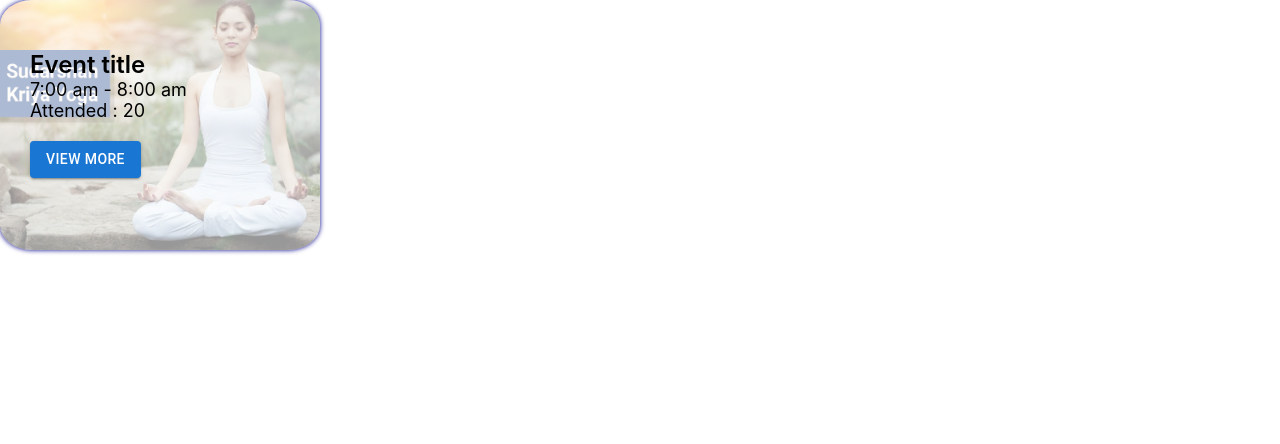
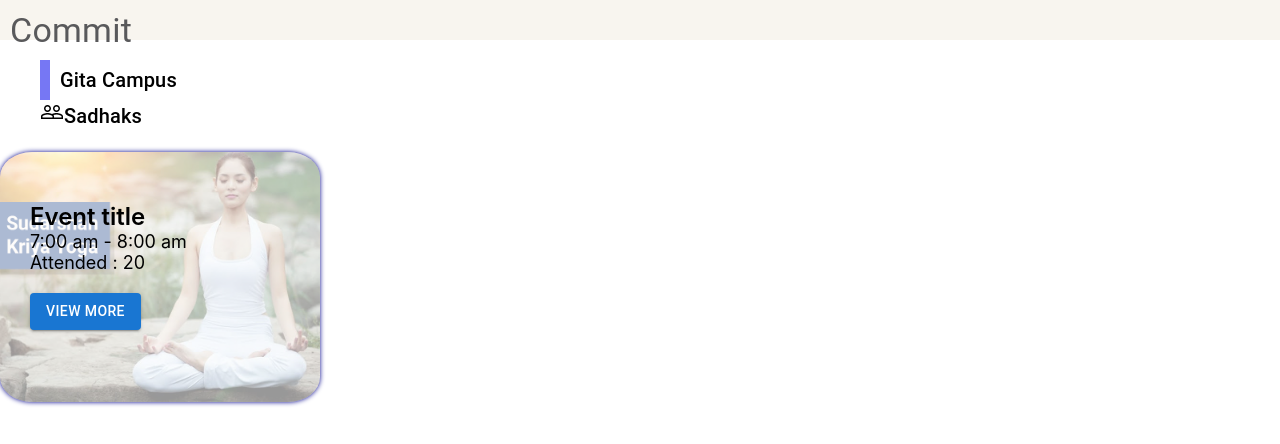
Before and after one commit to ajaydarisi/commit, a React (Create React App) app: page / in a window 1280 px wide. Shown: the top 444 px of the page. Built offline with nearby package versions, Linux system fonts and the light colour scheme.

Commit message:
Working on header

```diff
--- a/package.json
+++ b/package.json
@@ -5,6 +5,7 @@
   "dependencies": {
     "@emotion/react": "^11.10.6",
     "@emotion/styled": "^11.10.6",
+    "@mui/icons-material": "^5.11.9",
     "@mui/material": "^5.11.10",
     "@mui/styled-engine-sc": "^5.11.9",
     "@tanstack/react-query": "^4.24.10",
--- a/src/components/Dashboard/Dashboard.js
+++ b/src/components/Dashboard/Dashboard.js
@@ -1,5 +1,7 @@
 import React from "react"
 import EventCard from "../EventCard/EventCard"
+import Header from "./Header/Header";
+import Navbar from "./Navbar/Navbar";
 
 function Dashboard() {
     const cardData = {
@@ -9,9 +11,11 @@ function Dashboard() {
     }
     return (
         <div>
+            <Navbar />
+            <Header />
             <EventCard cardData={cardData} />
         </div>
-    )
+    );
 }
 
-export default Dashboard
+export default Dashboard;
--- /dev/null
+++ b/src/components/Dashboard/Header/Header.css
@@ -0,0 +1,13 @@
+.headerMain {
+    margin: 20px 40px;
+}
+
+.headerTitle {
+    display: flex;
+    gap: 10px;
+    align-items: center;
+}
+
+.sadhaks {
+    display: flex;
+}
--- /dev/null
+++ b/src/components/Dashboard/Header/Header.js
@@ -0,0 +1,34 @@
+import PeopleOutlineIcon from "@mui/icons-material/PeopleOutline";
+import { Box, Typography } from "@mui/material";
+import React from "react";
+import "./Header.css";
+
+function Header() {
+    return (
+        <div className="headerMain">
+            <div className="headerTitle">
+                <Box
+                    sx={{
+                        backgroundColor: "#7677F4",
+                        height: "40px",
+                        width: "10px",
+                        display: "flex",
+                        alignItems: "center",
+                        justifyContent: "center",
+                    }}
+                />
+                <Typography variant="h6" component="h1">
+                    Gita Campus
+                </Typography>
+            </div>
+            <div className="sadhaks">
+                <PeopleOutlineIcon />
+                <Typography variant="h6" component="h1">
+                    Sadhaks
+                </Typography>
+            </div>
+        </div>
+    );
+}
+
+export default Header;
--- /dev/null
+++ b/src/components/Dashboard/Navbar/Navbar.js
@@ -0,0 +1,24 @@
+import { Typography } from "@mui/material";
+import { Box } from "@mui/system";
+import React from "react";
+
+function Navbar() {
+    return (
+        <div>
+            <Box
+                sx={{
+                    backgroundColor: "#F8F5EF",
+                    height: "40px",
+                    width: "100%",
+                    padding: "10px"
+                }}
+            >
+                <Typography variant="h4" component="h1" color={"#59595B"}>
+                    Commit
+                </Typography>
+            </Box>
+        </div>
+    );
+}
+
+export default Navbar;
```
Also changed, not shown: 1 other file (tests, documents, lock files or other folders).
